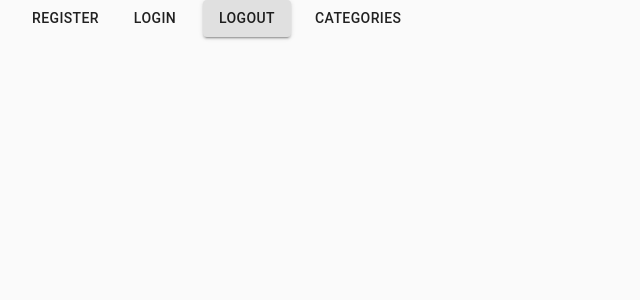
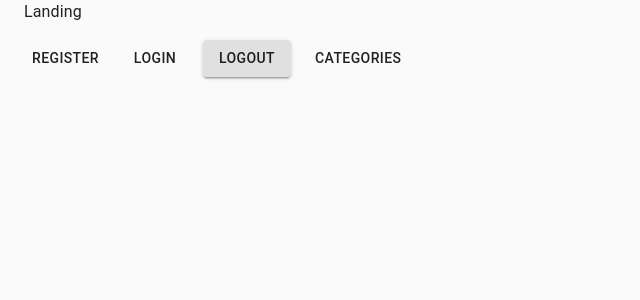
Before and after one commit to marciorasf/hippocards-web, a React (Create React App) app: page / in a window 1280 px wide. Shown: the top 300 px of the page, without its empty margins (0-640 px from the left). Built offline with nearby package versions, Linux system fonts and the light colour scheme; no server answers.

Commit message:
add landing title on page

```diff
--- a/src/pages/Landing/index.tsx
+++ b/src/pages/Landing/index.tsx
@@ -1,17 +1,20 @@
-import React from "react";
-import { Link } from "react-router-dom";
+import React from "react"
+import { Link } from "react-router-dom"
 
-import { Button, Grid } from "@material-ui/core";
+import { Button, Grid, Typography } from "@material-ui/core"
 
-import authService from "../../services/auth";
+import authService from "../../services/auth"
 
 const Landing: React.FC = () => {
   function handleLogout() {
-    authService.logout();
+    authService.logout()
   }
 
   return (
     <Grid container spacing={2}>
+      <Grid item xs={12}>
+        <Typography>Landing</Typography>
+      </Grid>
       <Grid item>
         <Button component={Link} to="/register">
           Register
@@ -36,7 +39,7 @@ const Landing: React.FC = () => {
         </Button>
       </Grid>
     </Grid>
-  );
-};
+  )
+}
 
-export default Landing;
+export default Landing
```
